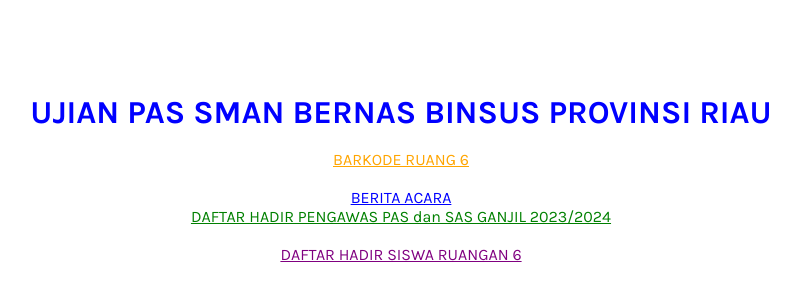
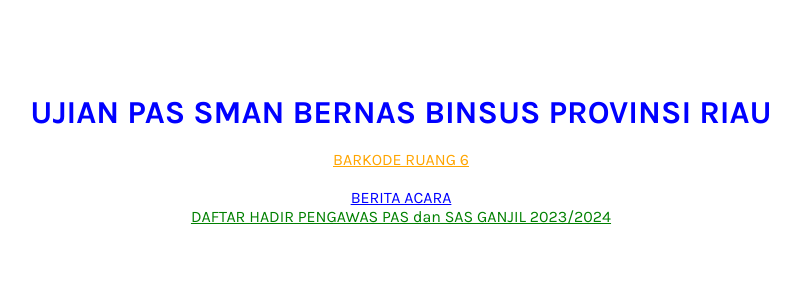
Before and after one commit to suheri99/WEBSITE5.5, a plain HTML site: page index.html in a window 1280 px wide. Shown: the part 152-452 px from the top of the page, without its empty margins (239-1039 px from the left). Drawn offline with Linux system fonts and the light colour scheme.

Commit message:
Update index.html

```diff
--- a/index.html
+++ b/index.html
@@ -36,12 +36,7 @@
     </a>
   </div>
 
-      <br>
-  <div style="text-align: center;">
-    <a href="https://script.google.com/macros/s/AKfycbwUKgLA6h_23dXNTmW02GmeV6RAgIsIT7XwdkwfVJzF2Ck2f72wvlad0qxZyDn1QJSXbA/exec" style="color: purple;">
-      DAFTAR HADIR SISWA RUANGAN 6
-    </a>
-  </div>
+
 
 </body>
 </html>
```
